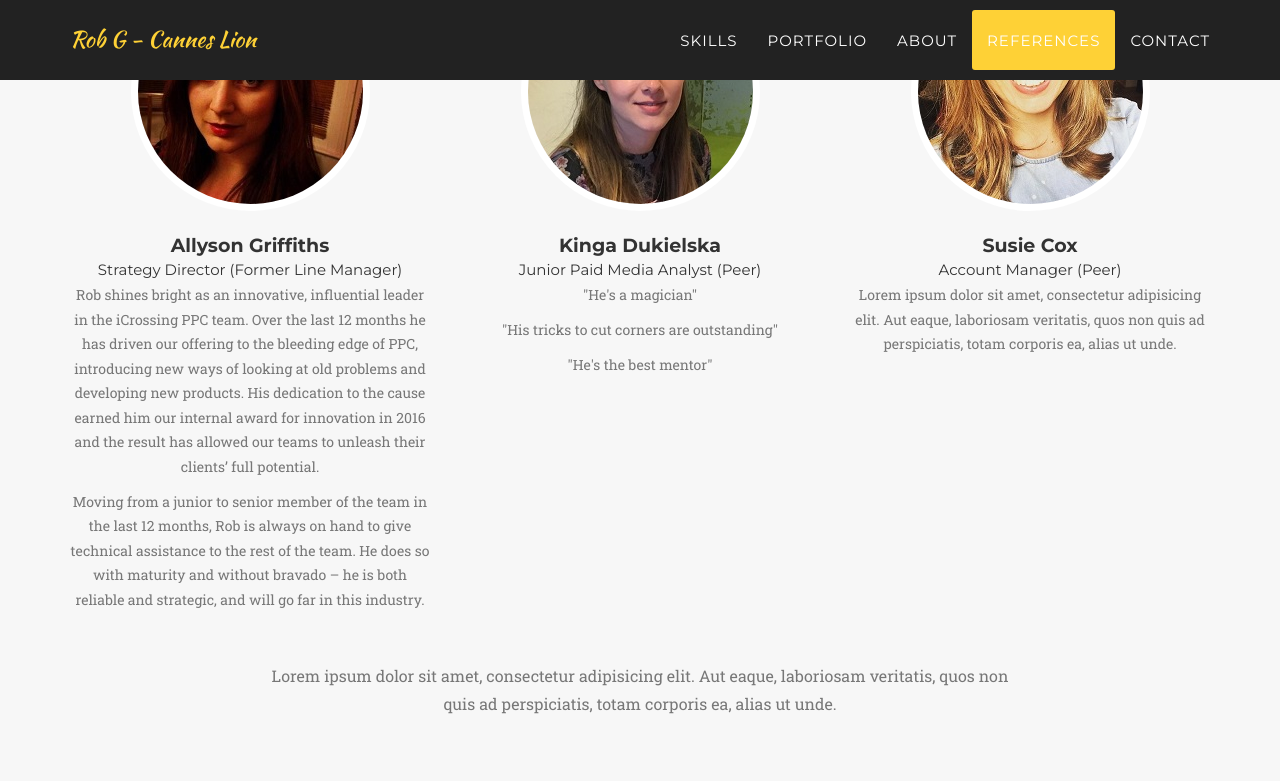
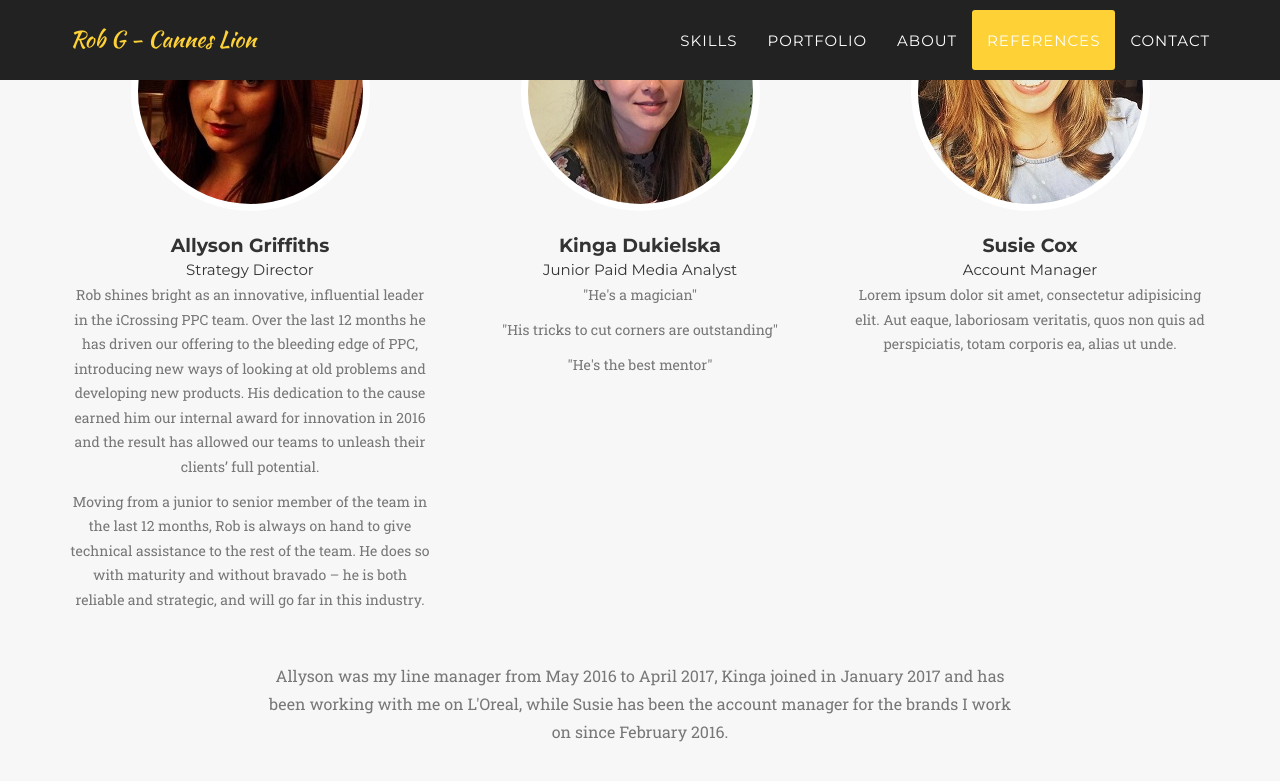
Before and after one commit to canneslionrobg/canneslionrobg.github.io, a Jekyll site: the page index.html, which Jekyll copies as it is, in a window 1280 px wide and 900 px high, scrolled down 4556 px. Shown: the top 781 px of the window. Built offline with Jekyll 4.4.1, drawn with Linux system fonts in a browser that asks for light colours; some web fonts are replaced.

Commit message:
update portfolio

```diff
--- a/index.html
+++ b/index.html
@@ -348,7 +348,7 @@ height="0" width="0" style="display:none;visibility:hidden"></iframe></noscript>
                     <div class="team-member">
                         <img src="img/team/1.jpg" class="img-responsive img-circle" alt="">
                         <h4>Allyson Griffiths</h4>
-                        <h5>Strategy Director (Former Line Manager)</h5>
+                        <h5>Strategy Director</h5>
                         <p class="text-muted">Rob shines bright as an innovative, influential leader in the iCrossing PPC team. Over the last 12 months he has driven our offering to the bleeding edge of PPC, introducing new ways of looking at old problems and developing new products. His dedication to the cause earned him our internal award for innovation in 2016 and the result has allowed our teams to unleash their clients’ full potential.</p>
                         <p class="text-muted">Moving from a junior to senior member of the team in the last 12 months, Rob is always on hand to give technical assistance to the rest of the team.  He does so with maturity and without bravado – he is both reliable and strategic, and will go far in this industry.</p>
                     </div>
@@ -358,7 +358,7 @@ height="0" width="0" style="display:none;visibility:hidden"></iframe></noscript>
                     <div class="team-member">
                         <img src="img/team/2.jpg" class="img-responsive img-circle" alt="">
                         <h4>Kinga Dukielska</h4>
-                        <h5>Junior Paid Media Analyst (Peer)</h5>
+                        <h5>Junior Paid Media Analyst</h5>
                         <p class="text-muted">"He's a magician"</p>
                         <p class="text-muted">"His tricks to cut corners are outstanding"</p>
                         <p class="text-muted">"He's the best mentor"</p>
@@ -369,7 +369,7 @@ height="0" width="0" style="display:none;visibility:hidden"></iframe></noscript>
                     <div class="team-member">
                         <img src="img/team/3.jpg" class="img-responsive img-circle" alt="">
                         <h4>Susie Cox</h4>
-                        <h5>Account Manager (Peer)</h5>
+                        <h5>Account Manager</h5>
                         <p class="text-muted">Lorem ipsum dolor sit amet, consectetur adipisicing elit. Aut eaque, laboriosam veritatis, quos non quis ad perspiciatis, totam corporis ea, alias ut unde.</p>
                     </div>
                 </div>
@@ -377,7 +377,7 @@ height="0" width="0" style="display:none;visibility:hidden"></iframe></noscript>
             </div>
             <div class="row">
                 <div class="col-lg-8 col-lg-offset-2 text-center">
-                    <p class="large text-muted">Lorem ipsum dolor sit amet, consectetur adipisicing elit. Aut eaque, laboriosam veritatis, quos non quis ad perspiciatis, totam corporis ea, alias ut unde.</p>
+                    <p class="large text-muted">Allyson was my line manager from May 2016 to April 2017, Kinga joined in January 2017 and has been working with me on L'Oreal, while Susie has been the account manager for the brands I work on since February 2016.</p>
                 </div>
             </div>
         </div>
```
